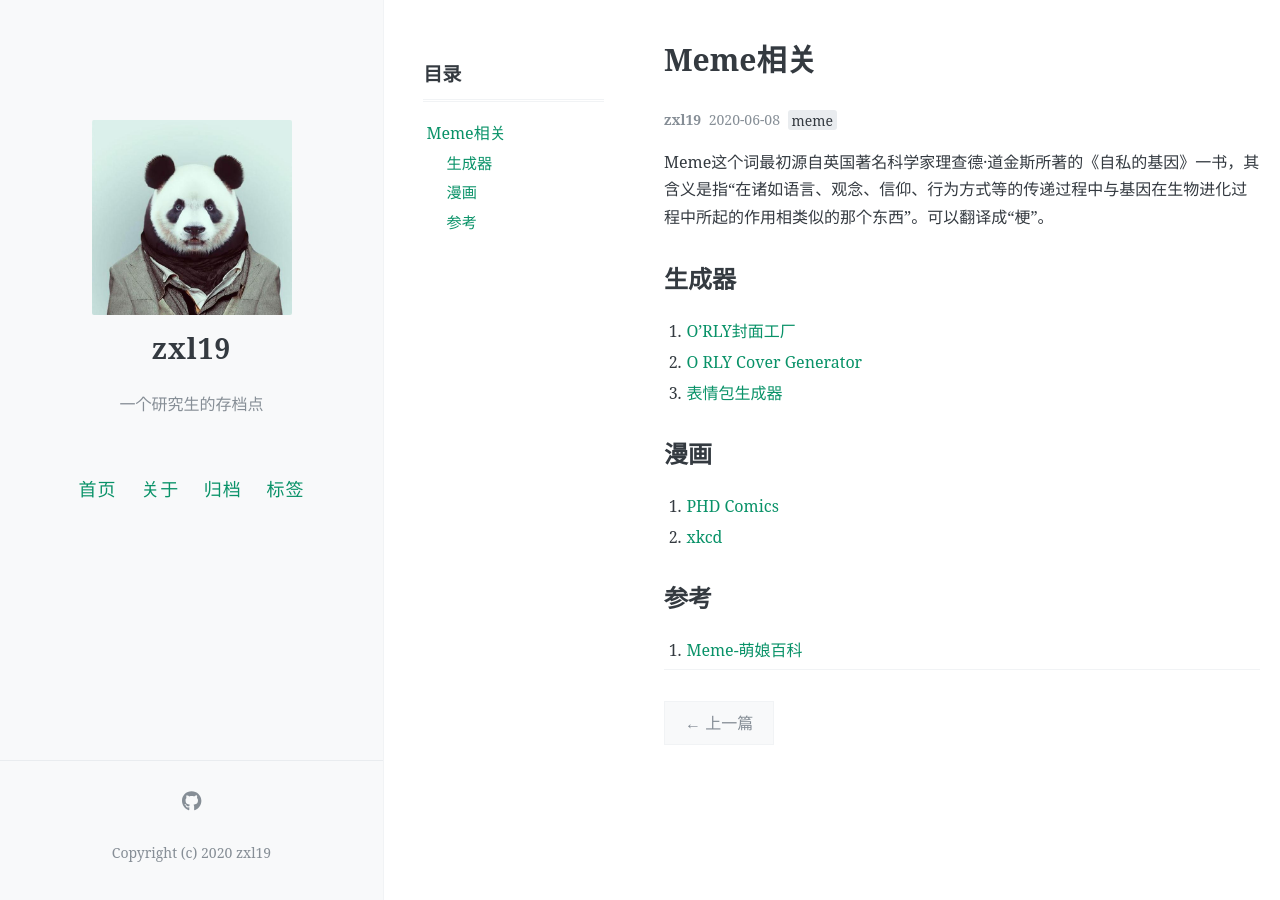
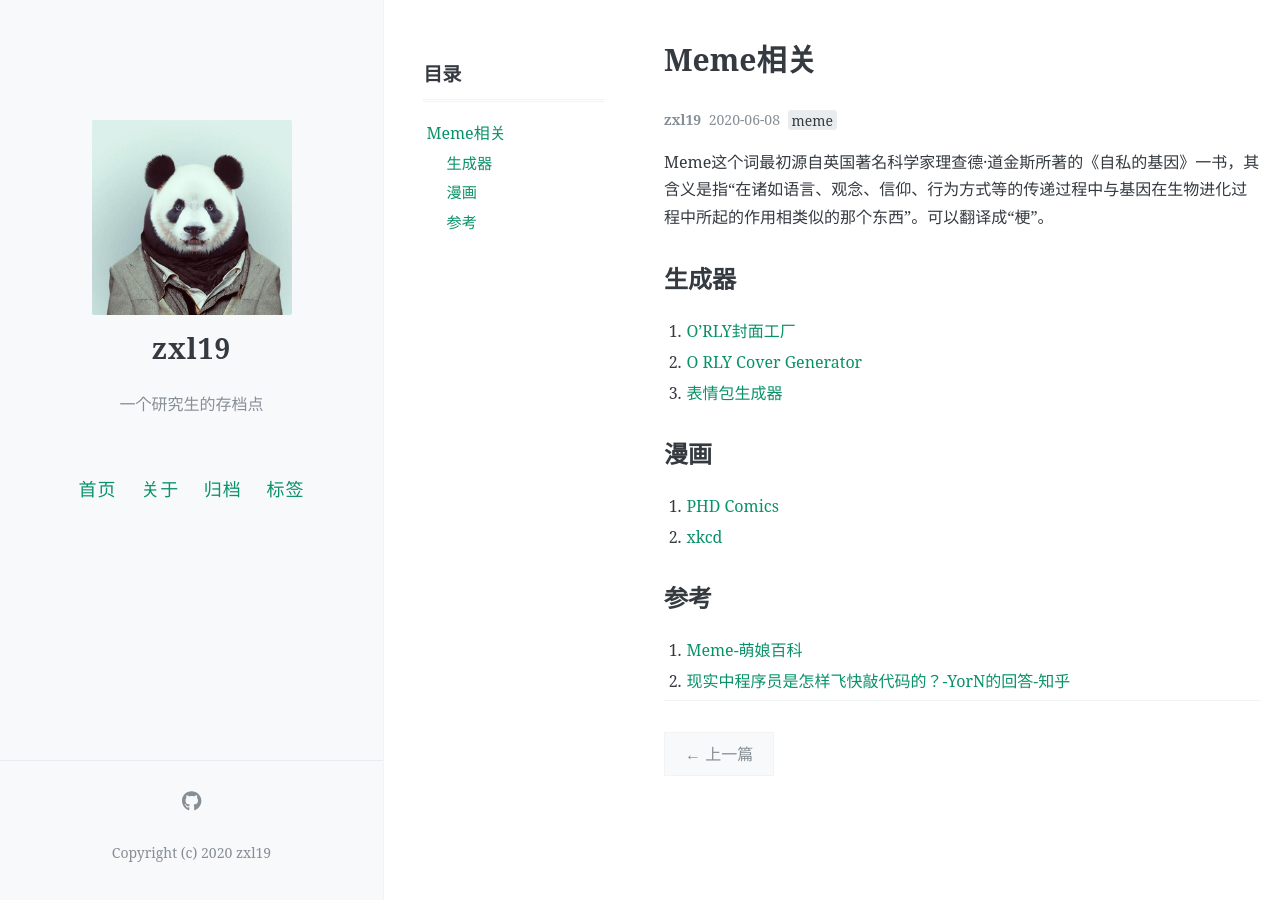
Before and after one commit to zxl19/zxl19.github.io, a Jekyll site: the page built from _posts/2020-06-08-meme.md, in a window 1280 px wide. Built offline with Jekyll 4.4.1, drawn with Linux system fonts in a browser that asks for light colours; comment, search, counter and statistics services are not loaded.

Commit message:
Update 2020-06-08-meme.md

```diff
--- a/_posts/2020-06-08-meme.md
+++ b/_posts/2020-06-08-meme.md
@@ -24,3 +24,4 @@ Meme这个词最初源自英国著名科学家理查德·道金斯所著的《
 
 ## 参考
 1. [Meme-萌娘百科](https://zh.moegirl.org/Meme)
+2. [现实中程序员是怎样飞快敲代码的？-YorN的回答-知乎](https://www.zhihu.com/question/344204034/answer/1268064267)
```
